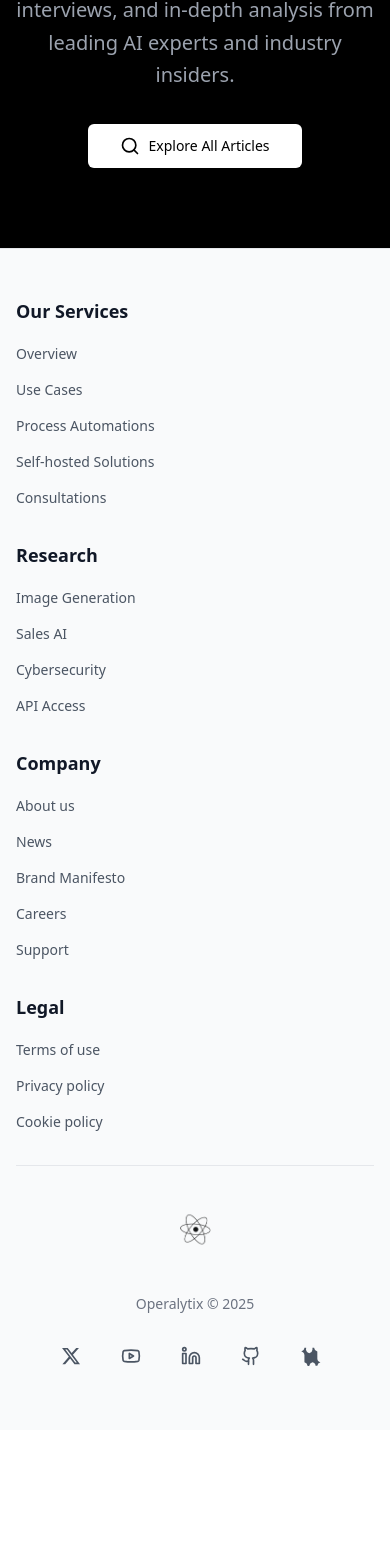
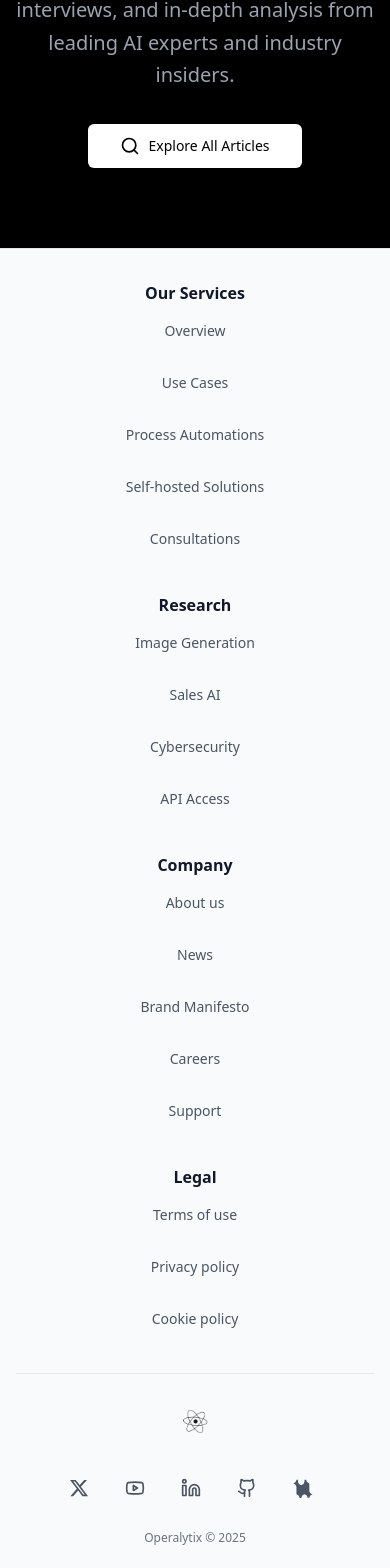
Before and after one commit to xgaming6285/Operalityx, a React (Vite) app in the folder frontend/: page /news in a window 390 px wide. Shown: the part 5126-6694 px from the top of the page. Before the commit the page ends 6556 px from the top, so only its background shows below. Built offline with nearby package versions, Linux system fonts and the light colour scheme.

Commit message:
Make the footer mobile adjustable

```diff
--- a/frontend/src/components/Footer.tsx
+++ b/frontend/src/components/Footer.tsx
@@ -2,66 +2,61 @@ import { Github, Linkedin, Youtube } from "lucide-react";
 
 const Footer = () => {
     return (
-        <footer className="bg-gray-50 py-12 sm:py-16 px-4 sm:px-6 lg:px-8 border-t border-gray-200">
+        <footer className="bg-gray-50 py-8 sm:py-12 lg:py-16 px-4 sm:px-6 lg:px-8 border-t border-gray-200">
             <div className="max-w-7xl mx-auto">
                 {/* Main Footer Content */}
-                <div className="grid grid-cols-1 sm:grid-cols-2 lg:grid-cols-4 gap-8 sm:gap-8 lg:gap-8 mb-8 sm:mb-12">
+                <div className="grid grid-cols-1 xs:grid-cols-2 sm:grid-cols-2 lg:grid-cols-4 gap-6 sm:gap-8 lg:gap-8 mb-6 sm:mb-8 lg:mb-12">
                     {/* Our Services */}
-                    <div>
-                        <h3 className="text-lg font-semibold text-gray-900 mb-4 sm:mb-6">Our Services</h3>
-                        <ul className="space-y-3 sm:space-y-4">
-                            <li><a href="#" className="text-gray-600 hover:text-gray-900 transition-colors duration-200 text-sm sm:text-base">Overview</a></li>
-                            <li><a href="#" className="text-gray-600 hover:text-gray-900 transition-colors duration-200 text-sm sm:text-base">Use Cases</a></li>
-                            <li><a href="#" className="text-gray-600 hover:text-gray-900 transition-colors duration-200 text-sm sm:text-base">Process Automations</a></li>
-                            <li><a href="#" className="text-gray-600 hover:text-gray-900 transition-colors duration-200 text-sm sm:text-base">Self-hosted Solutions</a></li>
-                            <li><a href="#" className="text-gray-600 hover:text-gray-900 transition-colors duration-200 text-sm sm:text-base">Consultations</a></li>
+                    <div className="text-center xs:text-left">
+                        <h3 className="text-base sm:text-lg font-semibold text-gray-900 mb-3 sm:mb-4 lg:mb-6">Our Services</h3>
+                        <ul className="space-y-2 sm:space-y-3 lg:space-y-4">
+                            <li><a href="#" className="text-gray-600 hover:text-gray-900 transition-colors duration-200 text-sm sm:text-base block py-1 hover:underline">Overview</a></li>
+                            <li><a href="#" className="text-gray-600 hover:text-gray-900 transition-colors duration-200 text-sm sm:text-base block py-1 hover:underline">Use Cases</a></li>
+                            <li><a href="#" className="text-gray-600 hover:text-gray-900 transition-colors duration-200 text-sm sm:text-base block py-1 hover:underline">Process Automations</a></li>
+                            <li><a href="#" className="text-gray-600 hover:text-gray-900 transition-colors duration-200 text-sm sm:text-base block py-1 hover:underline">Self-hosted Solutions</a></li>
+                            <li><a href="#" className="text-gray-600 hover:text-gray-900 transition-colors duration-200 text-sm sm:text-base block py-1 hover:underline">Consultations</a></li>
                         </ul>
                     </div>
 
                     {/* Research */}
-                    <div>
-                        <h3 className="text-lg font-semibold text-gray-900 mb-4 sm:mb-6">Research</h3>
-                        <ul className="space-y-3 sm:space-y-4">
-                            <li><a href="#" className="text-gray-600 hover:text-gray-900 transition-colors duration-200 text-sm sm:text-base">Image Generation</a></li>
-                            <li><a href="#" className="text-gray-600 hover:text-gray-900 transition-colors duration-200 text-sm sm:text-base">Sales AI</a></li>
-                            <li><a href="#" className="text-gray-600 hover:text-gray-900 transition-colors duration-200 text-sm sm:text-base">Cybersecurity</a></li>
-                            <li><a href="#" className="text-gray-600 hover:text-gray-900 transition-colors duration-200 text-sm sm:text-base">API Access</a></li>
+                    <div className="text-center xs:text-left">
+                        <h3 className="text-base sm:text-lg font-semibold text-gray-900 mb-3 sm:mb-4 lg:mb-6">Research</h3>
+                        <ul className="space-y-2 sm:space-y-3 lg:space-y-4">
+                            <li><a href="#" className="text-gray-600 hover:text-gray-900 transition-colors duration-200 text-sm sm:text-base block py-1 hover:underline">Image Generation</a></li>
+                            <li><a href="#" className="text-gray-600 hover:text-gray-900 transition-colors duration-200 text-sm sm:text-base block py-1 hover:underline">Sales AI</a></li>
+                            <li><a href="#" className="text-gray-600 hover:text-gray-900 transition-colors duration-200 text-sm sm:text-base block py-1 hover:underline">Cybersecurity</a></li>
+                            <li><a href="#" className="text-gray-600 hover:text-gray-900 transition-colors duration-200 text-sm sm:text-base block py-1 hover:underline">API Access</a></li>
                         </ul>
                     </div>
 
                     {/* Company */}
-                    <div>
-                        <h3 className="text-lg font-semibold text-gray-900 mb-4 sm:mb-6">Company</h3>
-                        <ul className="space-y-3 sm:space-y-4">
-                            <li><a href="/about" className="text-gray-600 hover:text-gray-900 transition-colors duration-200 text-sm sm:text-base">About us</a></li>
-                            <li><a href="#" className="text-gray-600 hover:text-gray-900 transition-colors duration-200 text-sm sm:text-base">News</a></li>
-                            <li><a href="#" className="text-gray-600 hover:text-gray-900 transition-colors duration-200 text-sm sm:text-base">Brand Manifesto</a></li>
-                            <li><a href="#" className="text-gray-600 hover:text-gray-900 transition-colors duration-200 text-sm sm:text-base">Careers</a></li>
-                            <li><a href="#" className="text-gray-600 hover:text-gray-900 transition-colors duration-200 text-sm sm:text-base">Support</a></li>
+                    <div className="text-center xs:text-left">
+                        <h3 className="text-base sm:text-lg font-semibold text-gray-900 mb-3 sm:mb-4 lg:mb-6">Company</h3>
+                        <ul className="space-y-2 sm:space-y-3 lg:space-y-4">
+                            <li><a href="/about" className="text-gray-600 hover:text-gray-900 transition-colors duration-200 text-sm sm:text-base block py-1 hover:underline">About us</a></li>
+                            <li><a href="#" className="text-gray-600 hover:text-gray-900 transition-colors duration-200 text-sm sm:text-base block py-1 hover:underline">News</a></li>
+                            <li><a href="#" className="text-gray-600 hover:text-gray-900 transition-colors duration-200 text-sm sm:text-base block py-1 hover:underline">Brand Manifesto</a></li>
+                            <li><a href="#" className="text-gray-600 hover:text-gray-900 transition-colors duration-200 text-sm sm:text-base block py-1 hover:underline">Careers</a></li>
+                            <li><a href="#" className="text-gray-600 hover:text-gray-900 transition-colors duration-200 text-sm sm:text-base block py-1 hover:underline">Support</a></li>
                         </ul>
                     </div>
 
                     {/* Legal */}
-                    <div>
-                        <h3 className="text-lg font-semibold text-gray-900 mb-4 sm:mb-6">Legal</h3>
-                        <ul className="space-y-3 sm:space-y-4">
-                            <li><a href="#" className="text-gray-600 hover:text-gray-900 transition-colors duration-200 text-sm sm:text-base">Terms of use</a></li>
-                            <li><a href="#" className="text-gray-600 hover:text-gray-900 transition-colors duration-200 text-sm sm:text-base">Privacy policy</a></li>
-                            <li><a href="#" className="text-gray-600 hover:text-gray-900 transition-colors duration-200 text-sm sm:text-base">Cookie policy</a></li>
+                    <div className="text-center xs:text-left">
+                        <h3 className="text-base sm:text-lg font-semibold text-gray-900 mb-3 sm:mb-4 lg:mb-6">Legal</h3>
+                        <ul className="space-y-2 sm:space-y-3 lg:space-y-4">
+                            <li><a href="#" className="text-gray-600 hover:text-gray-900 transition-colors duration-200 text-sm sm:text-base block py-1 hover:underline">Terms of use</a></li>
+                            <li><a href="#" className="text-gray-600 hover:text-gray-900 transition-colors duration-200 text-sm sm:text-base block py-1 hover:underline">Privacy policy</a></li>
+                            <li><a href="#" className="text-gray-600 hover:text-gray-900 transition-colors duration-200 text-sm sm:text-base block py-1 hover:underline">Cookie policy</a></li>
                         </ul>
                     </div>
                 </div>
 
                 {/* Bottom Section */}
-                <div className="flex flex-col lg:flex-row items-center justify-between pt-6 sm:pt-8 border-t border-gray-200 gap-6">
-                    {/* Copyright */}
-                    <div className="text-gray-500 text-sm order-2 lg:order-1">
-                        Operalytix © 2025
-                    </div>
-
-                    {/* Center Logo */}
+                <div className="flex flex-col sm:flex-col lg:flex-row items-center justify-between pt-4 sm:pt-6 lg:pt-8 border-t border-gray-200 gap-4 sm:gap-6">
+                    {/* Center Logo - First on mobile */}
                     <div className="flex justify-center order-1 lg:order-2">
-                        <div className="w-20 h-20 sm:w-24 sm:h-24 lg:w-28 lg:h-28">
+                        <div className="w-16 h-16 sm:w-20 sm:h-20 lg:w-24 lg:h-24 xl:w-28 xl:h-28">
                             <img
                                 src="/images/logo-icon.png"
                                 alt="Operalytix Logo"
@@ -70,27 +65,32 @@ const Footer = () => {
                         </div>
                     </div>
 
-                    {/* Social Media Icons */}
-                    <div className="flex items-center justify-center space-x-4 sm:space-x-4 order-3 lg:order-3">
-                        <a href="#" className="text-gray-600 hover:text-gray-900 transition-colors duration-200 p-2 hover:bg-gray-100 rounded-full">
-                            <svg className="w-5 h-5 sm:w-6 sm:h-6" fill="currentColor" viewBox="0 0 24 24">
+                    {/* Social Media Icons - Second on mobile */}
+                    <div className="flex items-center justify-center space-x-3 sm:space-x-4 order-2 lg:order-3">
+                        <a href="#" className="text-gray-600 hover:text-gray-900 transition-colors duration-200 p-2 sm:p-3 hover:bg-gray-100 rounded-full touch-manipulation">
+                            <svg className="w-5 h-5 sm:w-6 sm:h-6" fill="currentColor" viewBox="0 0 24 24" aria-label="Twitter">
                                 <path d="M18.244 2.25h3.308l-7.227 8.26 8.502 11.24H16.17l-5.214-6.817L4.99 21.75H1.68l7.73-8.835L1.254 2.25H8.08l4.713 6.231zm-1.161 17.52h1.833L7.084 4.126H5.117z"/>
                             </svg>
                         </a>
-                        <a href="#" className="text-gray-600 hover:text-gray-900 transition-colors duration-200 p-2 hover:bg-gray-100 rounded-full">
-                            <Youtube className="w-5 h-5 sm:w-6 sm:h-6" />
+                        <a href="#" className="text-gray-600 hover:text-gray-900 transition-colors duration-200 p-2 sm:p-3 hover:bg-gray-100 rounded-full touch-manipulation">
+                            <Youtube className="w-5 h-5 sm:w-6 sm:h-6" aria-label="YouTube" />
                         </a>
-                        <a href="#" className="text-gray-600 hover:text-gray-900 transition-colors duration-200 p-2 hover:bg-gray-100 rounded-full">
-                            <Linkedin className="w-5 h-5 sm:w-6 sm:h-6" />
+                        <a href="#" className="text-gray-600 hover:text-gray-900 transition-colors duration-200 p-2 sm:p-3 hover:bg-gray-100 rounded-full touch-manipulation">
+                            <Linkedin className="w-5 h-5 sm:w-6 sm:h-6" aria-label="LinkedIn" />
                         </a>
-                        <a href="#" className="text-gray-600 hover:text-gray-900 transition-colors duration-200 p-2 hover:bg-gray-100 rounded-full">
-                            <Github className="w-5 h-5 sm:w-6 sm:h-6" />
+                        <a href="#" className="text-gray-600 hover:text-gray-900 transition-colors duration-200 p-2 sm:p-3 hover:bg-gray-100 rounded-full touch-manipulation">
+                            <Github className="w-5 h-5 sm:w-6 sm:h-6" aria-label="GitHub" />
                         </a>
-                        <a href="#" className="text-gray-600 hover:text-gray-900 transition-colors duration-200 p-2 hover:bg-gray-100 rounded-full">
-                            <svg className="w-5 h-5 sm:w-6 sm:h-6" fill="currentColor" viewBox="0 0 24 24">
+                        <a href="#" className="text-gray-600 hover:text-gray-900 transition-colors duration-200 p-2 sm:p-3 hover:bg-gray-100 rounded-full touch-manipulation">
+                            <svg className="w-5 h-5 sm:w-6 sm:h-6" fill="currentColor" viewBox="0 0 24 24" aria-label="Additional platform">
                                 <path d="M19.59 6.69a4.83 4.83 0 0 1-3.77-4.25V2h-2.08v2.44a4.83 4.83 0 0 1-3.77 4.25A4.83 4.83 0 0 1 6.2 2.44V2H4.12v.44a4.83 4.83 0 0 1-3.77 4.25A4.83 4.83 0 0 1 4.12 11v8.56a4.83 4.83 0 0 1 3.77 4.25V24h2.08v-.19a4.83 4.83 0 0 1 3.77-4.25A4.83 4.83 0 0 1 17.51 24v-.19h2.08V23.8a4.83 4.83 0 0 1 3.77-4.25A4.83 4.83 0 0 1 19.59 15V6.69z"/>
                             </svg>
                         </a>
+                    </div>
+
+                    {/* Copyright - Last on mobile */}
+                    <div className="text-gray-500 text-xs sm:text-sm text-center order-3 lg:order-1">
+                        Operalytix © 2025
                     </div>
                 </div>
             </div>
```
Also changed, not shown: frontend/tailwind.config.ts (+8 -0 lines).
